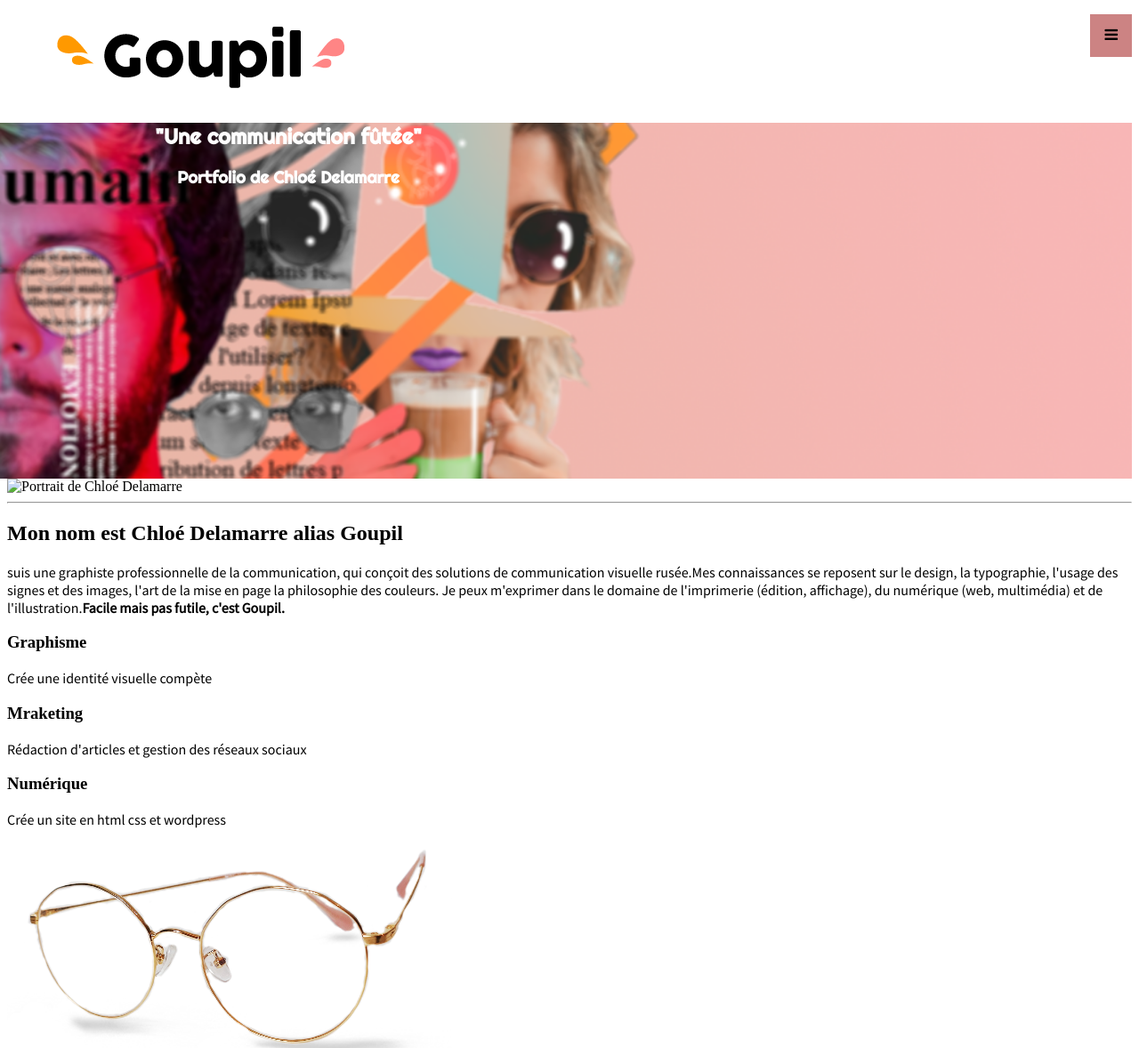
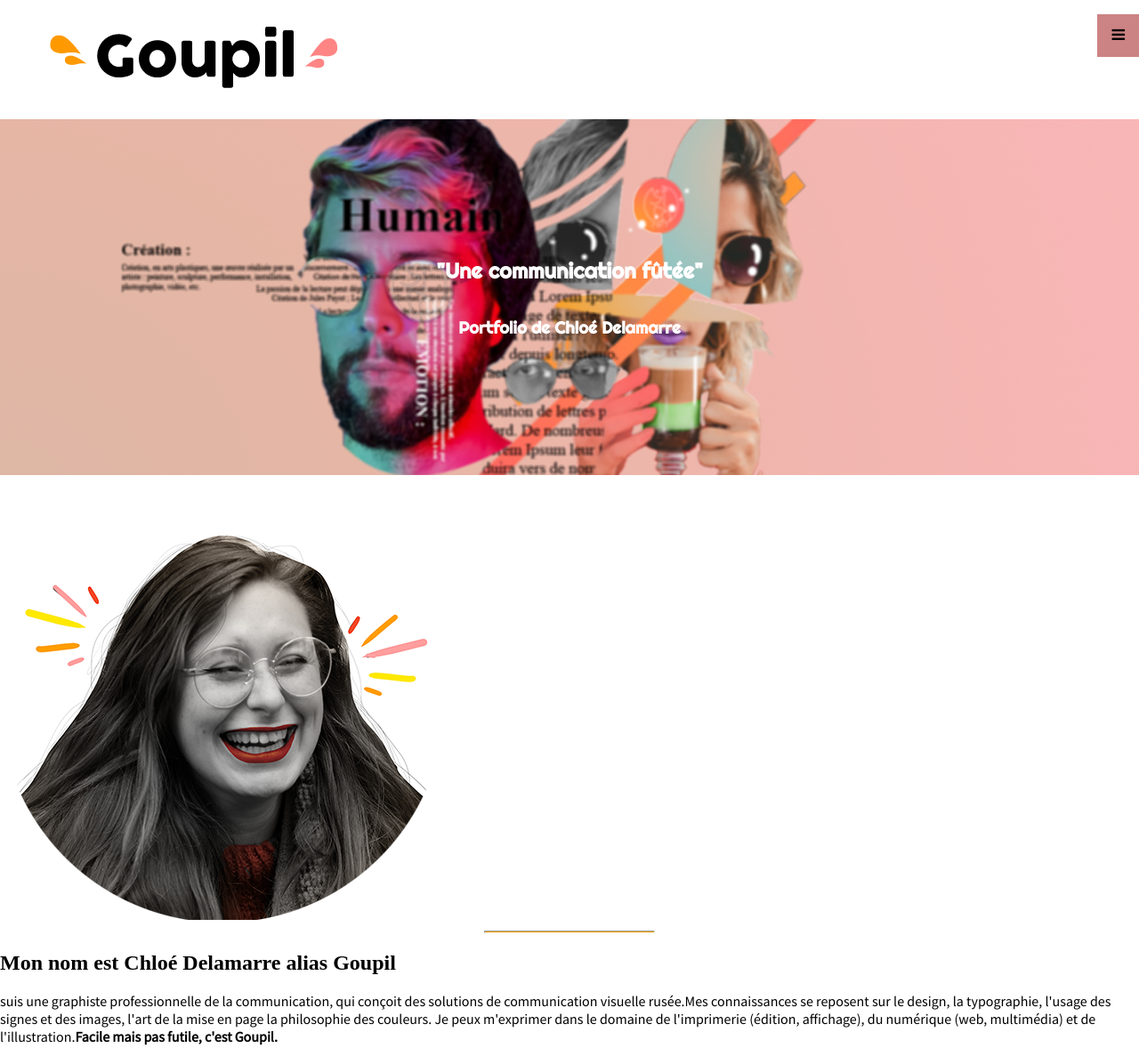
Before and after one commit to Goupildelamarre/Goupil, a plain HTML site: page index.html in a window 1280 px wide. Shown: the top 1178 px of the page at 89% size. Drawn offline with Linux system fonts and the light colour scheme.

Commit message:
centre texte

```diff
--- a/index.html
+++ b/index.html
@@ -52,8 +52,8 @@
     </header>
     <main>
         <section id="about">
-                <div class="images">
-                    <a href="/image/portrait-chloe-delamarre.png"></a><img src="images/portrait-chloe-delamarre.png" alt="Portrait de Chloé Delamarre" />
+                <div class="image">
+                    <a href="/image/portrait-chloe-delamarre.png"></a><img src="image/portrait-chloe-delamarre.png" alt="Portrait de Chloé Delamarre" />
                     <hr class="trait"/>
                 </div>
                 <div class="text">
@@ -64,7 +64,7 @@
             </div>
             <div class="resume">
                 <div class="col">
-                    <h3>Graphisme</h3>
+                  <h3>Graphisme</h3>
                      <p>Crée une identité visuelle compète</p>
                 </div>
                 <div class="col"></div>
--- a/style.css
+++ b/style.css
@@ -1,15 +1,24 @@
-
+*{
+    box-sizing: border-box;
+}
 p
 {
     font-family: 'Source Sans Pro', sans-serif;
     font-size: 1em;
 
   }
+img {
+    max-width: 100%;
+}
 h1>h2
 {
     font-family: 'Source Sans Pro', sans-serif;
     font-family: 'Righteous', cursive;
     font-size: 2em;
+}
+
+body {
+    margin: 0;
 }
 /*menu*/
 }
@@ -57,21 +66,42 @@ h1>h2
 .banniere{
     background-image: url('/image/Banniere-site-flou.png');
     min-height: 400px;
-    margin-left: -50%;
     background-attachment: fixed;
     background-position: center;
     background-repeat: no-repeat;
     background-size: cover;
+    display: flex;
+    flex-direction: column;
+    align-items: center;
+    justify-content: center;
   }
   .banniere h2 {
     color: white;
-    display: flex;
-    justify-content: center;
     font-family:'Righteous', cursive;
   }
   .banniere h3 {
     color: white;
-    display: flex;
-    justify-content: center;
     font-family:'Righteous', cursive;
   }
+  #about{
+
+  }
+  .image{
+
+
+  }
+  .trait{
+    background-color: orange;
+    width: 15%;
+    height: 2pt;
+
+  }
+  .resume{
+      display: flex;
+      align-items: center;
+      flex-direction: column;
+  }
+
+  .col>h3{
+      text-align: center;
+  }
```
